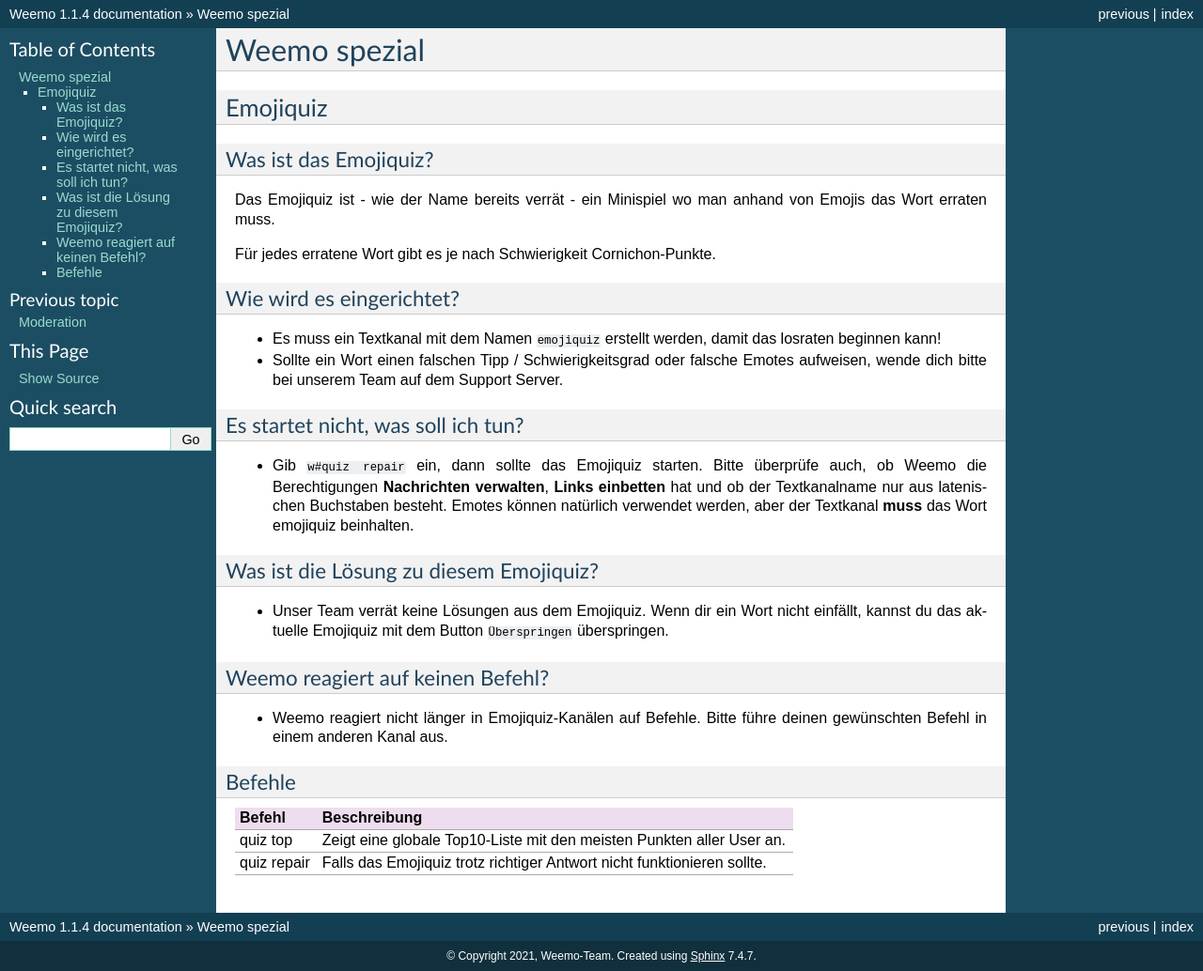
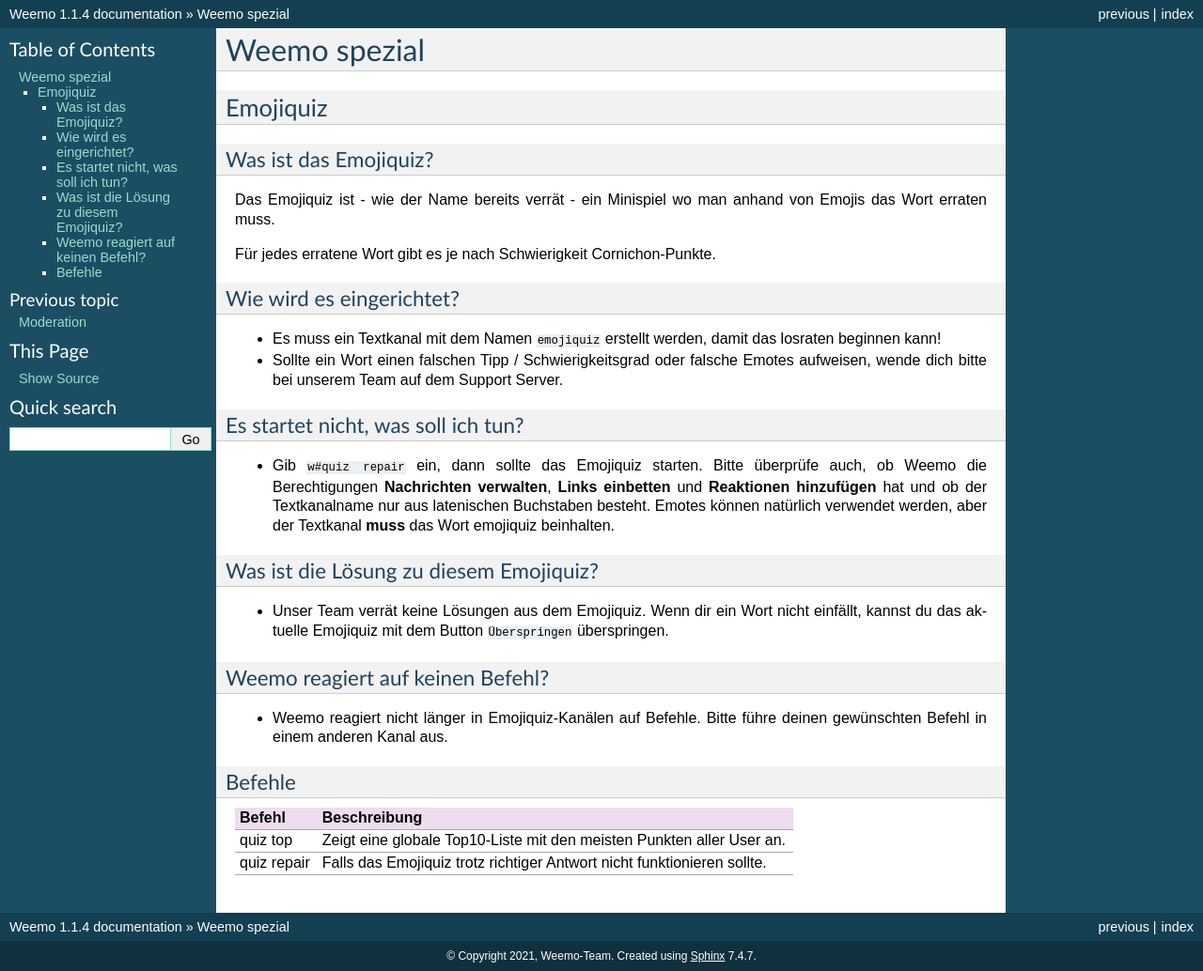
Before and after one commit to niborus/weemo-doc, a Sphinx documentation site: the page built from docs/weemo-spezial.rst, in a window 1280 px wide. Shown: the whole page at 94% size. Built offline with Sphinx 7.4.7, drawn with Linux system fonts in a browser that asks for light colours.

Commit message:
Update weemo-spezial.rst

```diff
--- a/docs/weemo-spezial.rst
+++ b/docs/weemo-spezial.rst
@@ -22,7 +22,7 @@
 
 Es startet nicht, was soll ich tun?
 ^^^^^^^^^^^^^^^^^^^^^^^^^^^^^^^^^^^
-- Gib ``w#quiz repair`` ein, dann sollte das Emojiquiz starten. Bitte überprüfe auch, ob Weemo die Berechtigungen **Nachrichten verwalten**, **Links einbetten** hat und ob der Textkanalname nur aus latenischen Buchstaben besteht. Emotes können natürlich verwendet werden, aber der Textkanal **muss** das Wort emojiquiz beinhalten.
+- Gib ``w#quiz repair`` ein, dann sollte das Emojiquiz starten. Bitte überprüfe auch, ob Weemo die Berechtigungen **Nachrichten verwalten**, **Links einbetten** und **Reaktionen hinzufügen** hat und ob der Textkanalname nur aus latenischen Buchstaben besteht. Emotes können natürlich verwendet werden, aber der Textkanal **muss** das Wort emojiquiz beinhalten.
 
 Was ist die Lösung zu diesem Emojiquiz?
 ^^^^^^^^^^^^^^^^^^^^^^^^^^^^^^^^^^^
```
